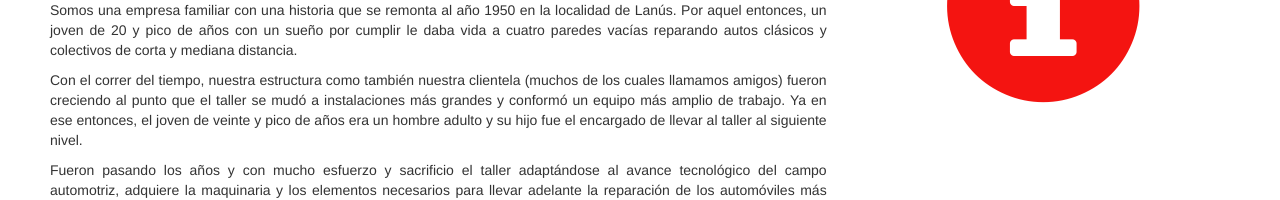
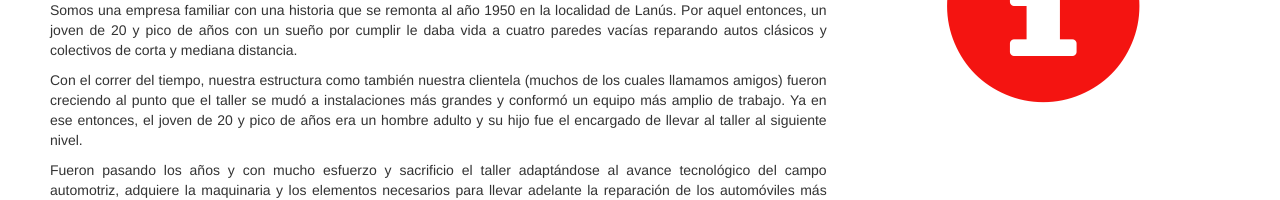
Before and after one commit to micheeell/tallerlanus, a plain HTML site: page index.html in a window 1280 px wide. Shown: the part 527-727 px from the top of the page. Drawn offline with nearby package versions, Linux system fonts and the light colour scheme; some packages are replaced by stand-ins of ours; a script that the page names is missing; a web font is replaced by a local one.

Commit message:
Texto edad

```diff
--- a/index.html
+++ b/index.html
@@ -120,7 +120,7 @@
       </p>
 
       <p>
-        Con el correr del tiempo, nuestra estructura como tambi&eacute;n nuestra clientela (muchos de los cuales llamamos amigos) fueron creciendo al punto que el taller se mud&oacute; a instalaciones m&aacute;s grandes y conform&oacute; un equipo m&aacute;s amplio de trabajo. Ya en ese entonces, el joven de veinte y pico de a&ntilde;os era un hombre adulto y su hijo fue el encargado de llevar al taller al siguiente nivel.
+        Con el correr del tiempo, nuestra estructura como tambi&eacute;n nuestra clientela (muchos de los cuales llamamos amigos) fueron creciendo al punto que el taller se mud&oacute; a instalaciones m&aacute;s grandes y conform&oacute; un equipo m&aacute;s amplio de trabajo. Ya en ese entonces, el joven de 20 y pico de a&ntilde;os era un hombre adulto y su hijo fue el encargado de llevar al taller al siguiente nivel.
       </p>
 
       <p>
```
